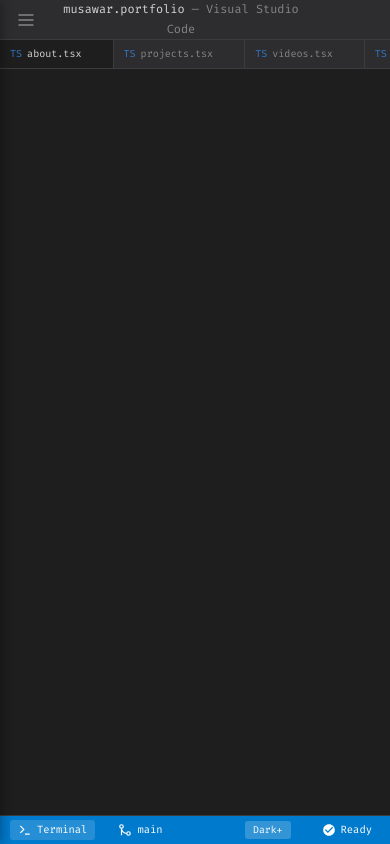
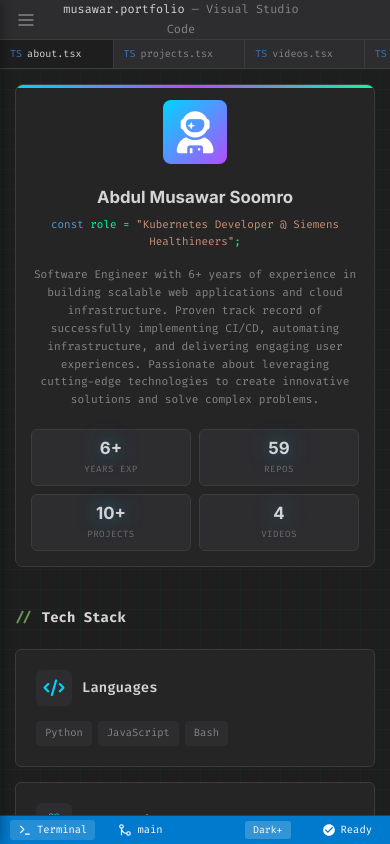
Before and after one commit to mazzyy/vscode-portfolio, a React (Create React App) app: page / in a window 390 px wide. Built offline with nearby package versions, Linux system fonts and the light colour scheme.

Commit message:
Refactor MobileNav component to simplify terminal toggle functionality and update body styles for improved layout

```diff
--- a/src/components/MobileNav.jsx
+++ b/src/components/MobileNav.jsx
@@ -56,7 +56,7 @@ function MobileNav({ isOpen, activeTab, onClose, onSwitchTab, onDownloadCV, onTo
             <span>resume.pdf</span>
           </div>
 
-          <div className="mobile-nav-item" onClick={() => { onToggleTerminal(); onClose(); }}>
+          <div className="mobile-nav-item" onClick={onToggleTerminal}>
             <span className="nav-icon term"></span>
             <span>Terminal</span>
           </div>
--- a/src/styles.css
+++ b/src/styles.css
@@ -60,8 +60,8 @@ body {
     background: var(--bg-primary);
     color: var(--text-primary);
     line-height: 1.6;
-    overflow-x: hidden;
-    min-height: 100vh;
+    overflow: hidden;
+    height: 100vh;
 }
 
 /* Scrollbar */
@@ -109,6 +109,7 @@ body {
     grid-template-rows: 35px 1fr 24px;
     height: 100vh;
     overflow: hidden;
+    position: relative;
 }
 
 /* Title Bar */
@@ -643,14 +644,13 @@ body {
     overflow-y: auto;
     overflow-x: hidden;
     -webkit-overflow-scrolling: touch;
+    touch-action: pan-y;
 }
 
 .content-section.active {
-    display: flex;
-    flex-direction: column;
+    display: block;
     flex: 1;
-    min-height: 0;
-    height: 0;
+    height: 100%;
     overflow-y: auto;
     overflow-x: hidden;
     -webkit-overflow-scrolling: touch;
```
